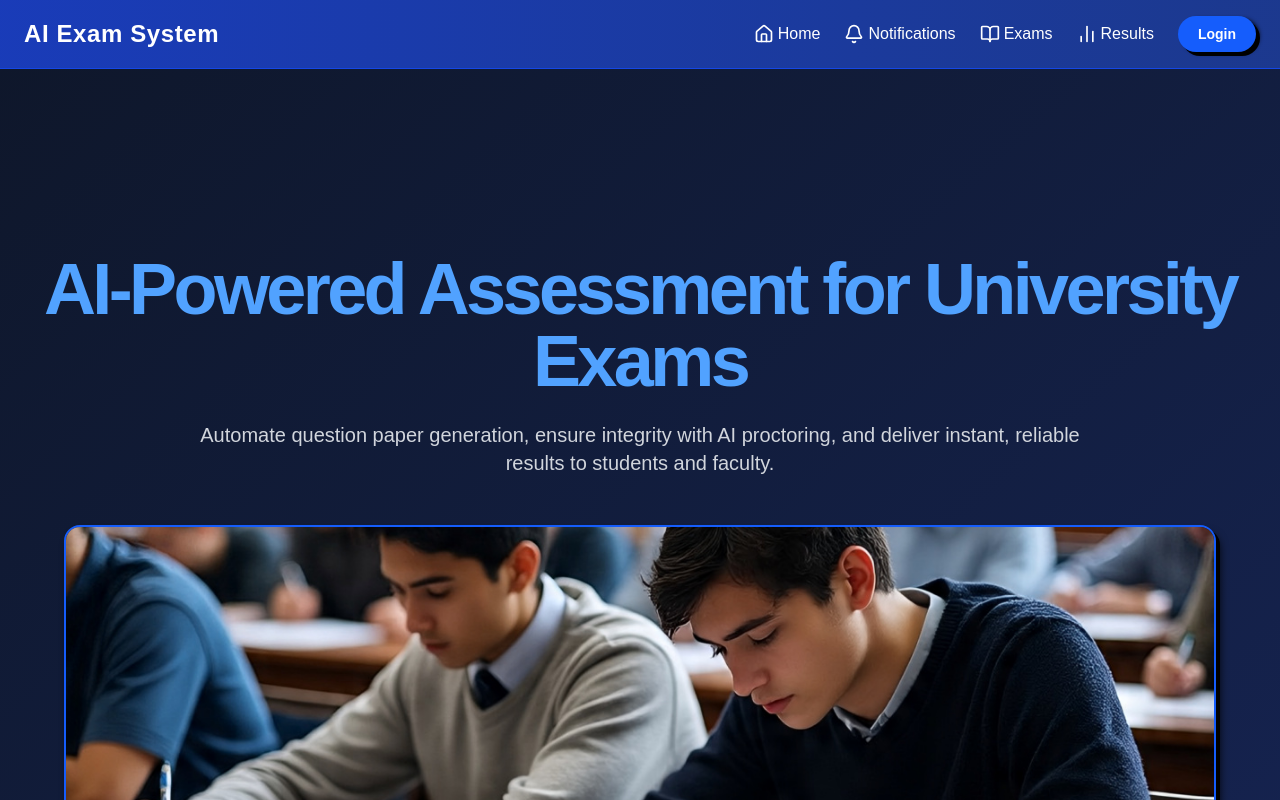
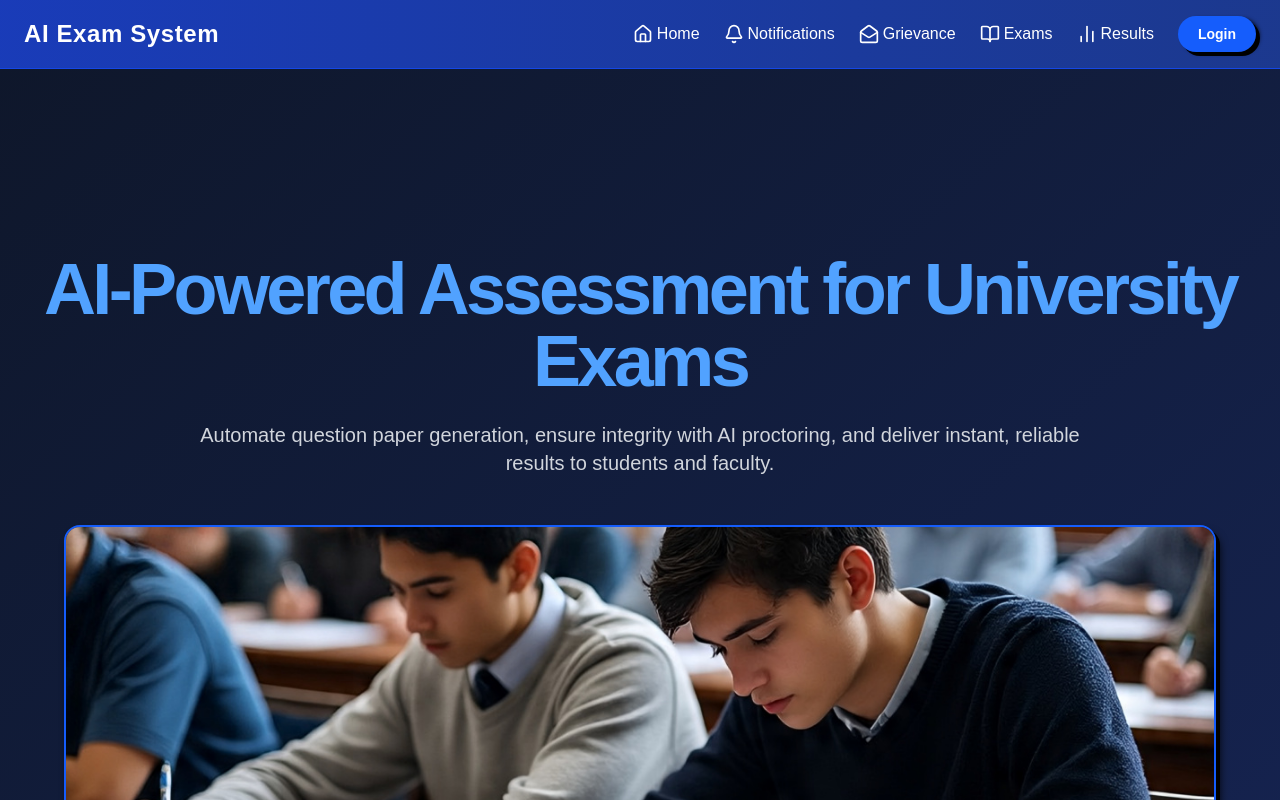
Before and after one commit to samiya2804/ExamSystem, a Next.js app: page / in a window 1280 px wide. Shown: the top 800 px of the page. Built offline with nearby package versions, Linux system fonts and the light colour scheme.

Commit message:
Update Navbar.tsx

```diff
--- a/src/components/Navbar.tsx
+++ b/src/components/Navbar.tsx
@@ -13,6 +13,7 @@ import {
   ChevronUp,
   ChevronDown,
   Bell,
+  MailOpen
 } from "lucide-react";
 import { Button } from "@/components/ui/button";
 import {
@@ -85,6 +86,13 @@ const pathname = usePathname();
             className="flex items-center gap-1 font-medium transition-colors duration-200 hover:text-blue-200"
           >
             <Bell className="w-5 h-5" /> Notifications
+          </Link>
+          <Link
+            href="/contact"
+            className="flex items-center gap-1 font-medium transition-colors duration-200 hover:text-blue-200"
+          >
+            <MailOpen className="w-5 h-5" /> Grievance
+
           </Link>
          <button
     onClick={() => handleProtectedRoute("/exams")}
```
